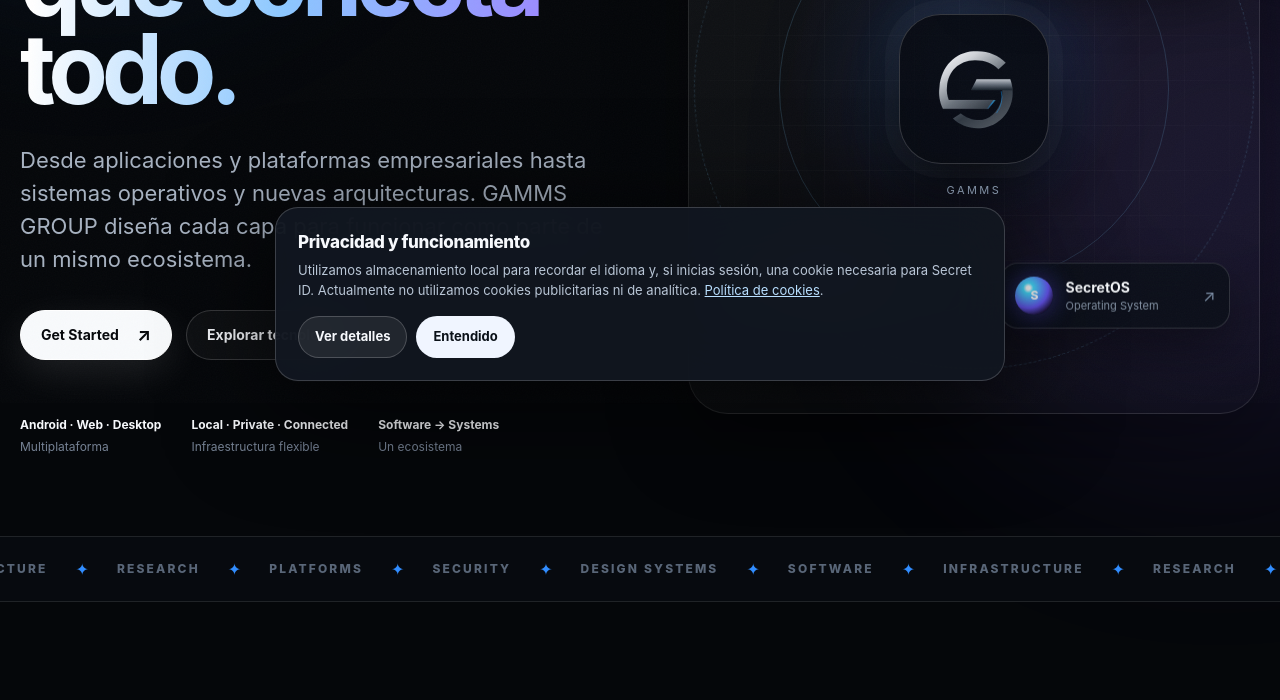
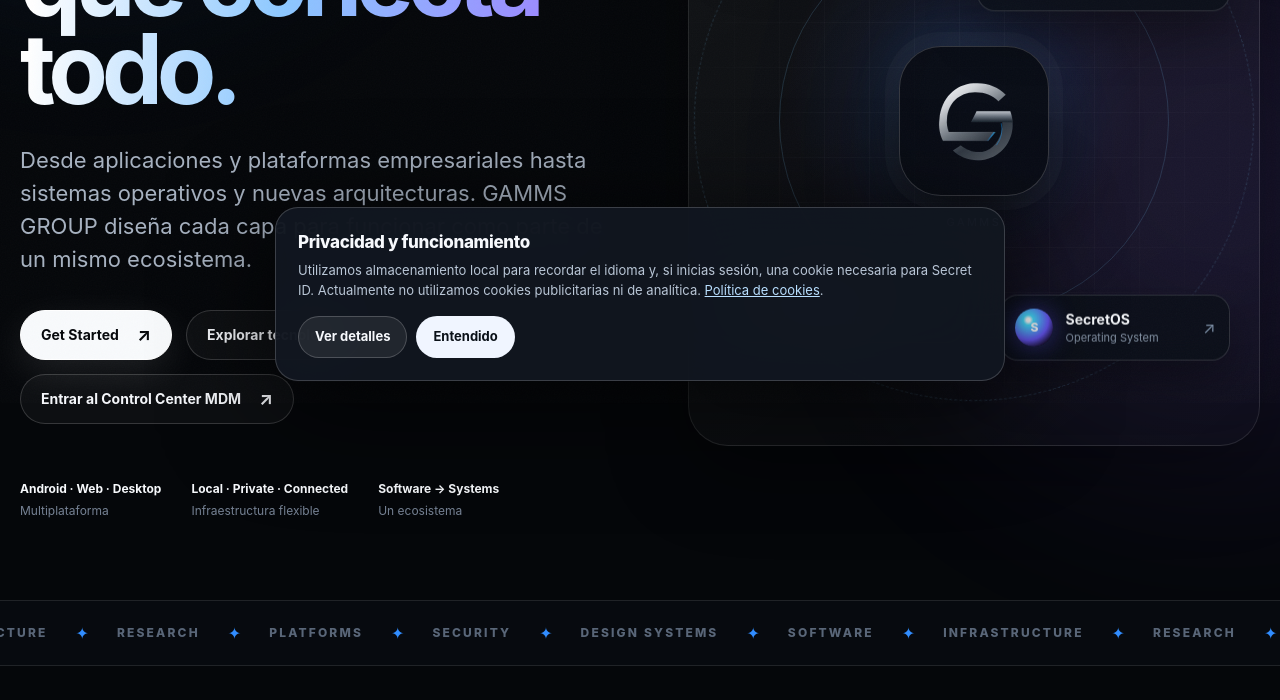
Before and after one commit to gammsstudios-cell/gamms-group-website, a website: page index.html in a window 1280 px wide. Shown: the part 397-1097 px from the top of the page. Drawn offline with Linux system fonts and the light colour scheme; no server answers.

Commit message:
Add MDM Control Center login button to homepage

```diff
--- a/index.html
+++ b/index.html
@@ -74,6 +74,10 @@
             <span class="cta-arrow">↗</span>
           </button>
           <a class="cta-secondary" href="#products" data-es="Explorar tecnología" data-en="Explore technology">Explorar tecnología</a>
+          <a class="cta-secondary cta-mdm" href="/mdm/">
+            <span data-es="Entrar al Control Center MDM" data-en="Open MDM Control Center">Entrar al Control Center MDM</span>
+            <span class="cta-arrow" aria-hidden="true">↗</span>
+          </a>
         </div>
         <div class="hero-proof">
           <div><strong>Android · Web · Desktop</strong><span data-es="Multiplataforma" data-en="Multiplatform">Multiplataforma</span></div>
```
